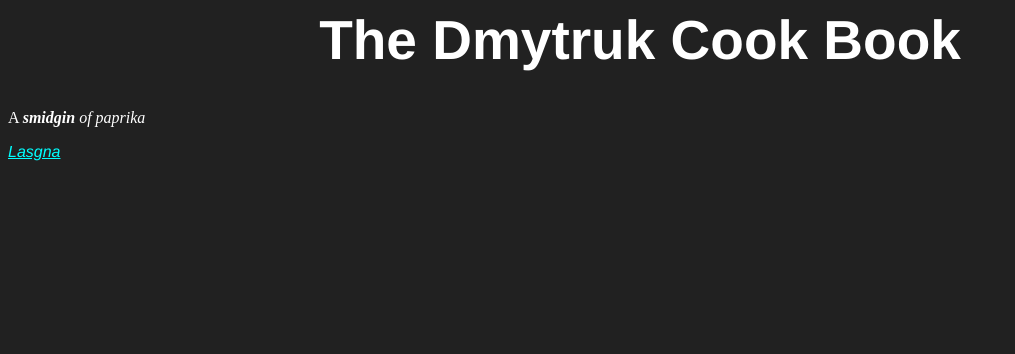
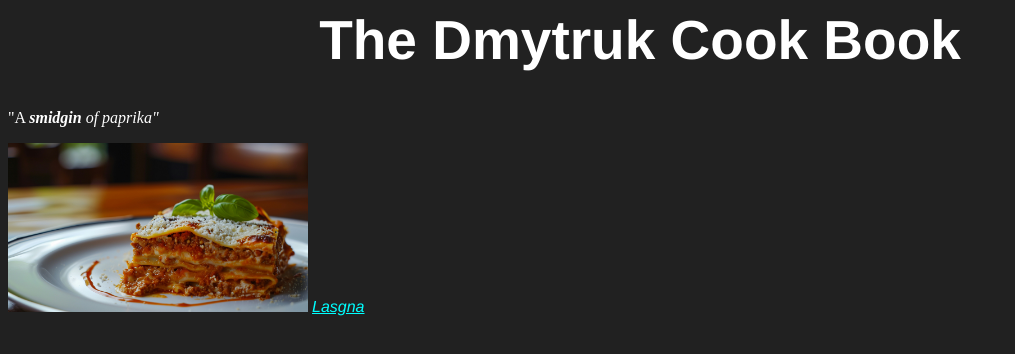
Before and after one commit to rylan49/odin-recipes, a plain HTML site: page index.html in a window 1280 px wide. Shown: the whole page, without its empty margins (0-1015 px from the left). Drawn offline with Linux system fonts and the light colour scheme.

Commit message:
More fixes

```diff
--- a/index.html
+++ b/index.html
@@ -10,8 +10,10 @@
 
 <body>
     <h1>The Dmytruk Cook Book</h1>
-    <p>A <b><i>smidgin<i></b> of paprika</i></p>
-    <a href="lasagna.html">Lasgna</a>
+    <p>"A <b><i>smidgin<i></b> of paprika</i>"</p>
+
+    <img src="images/lasagna.jpg" alt="Photo of lasagna" width="300">
+        <a href="lasagna.html">Lasgna</a>
 
 </body>
 </DOCTYPE>
```
Also changed, not shown: lasagna.html (+1 -1 lines).
